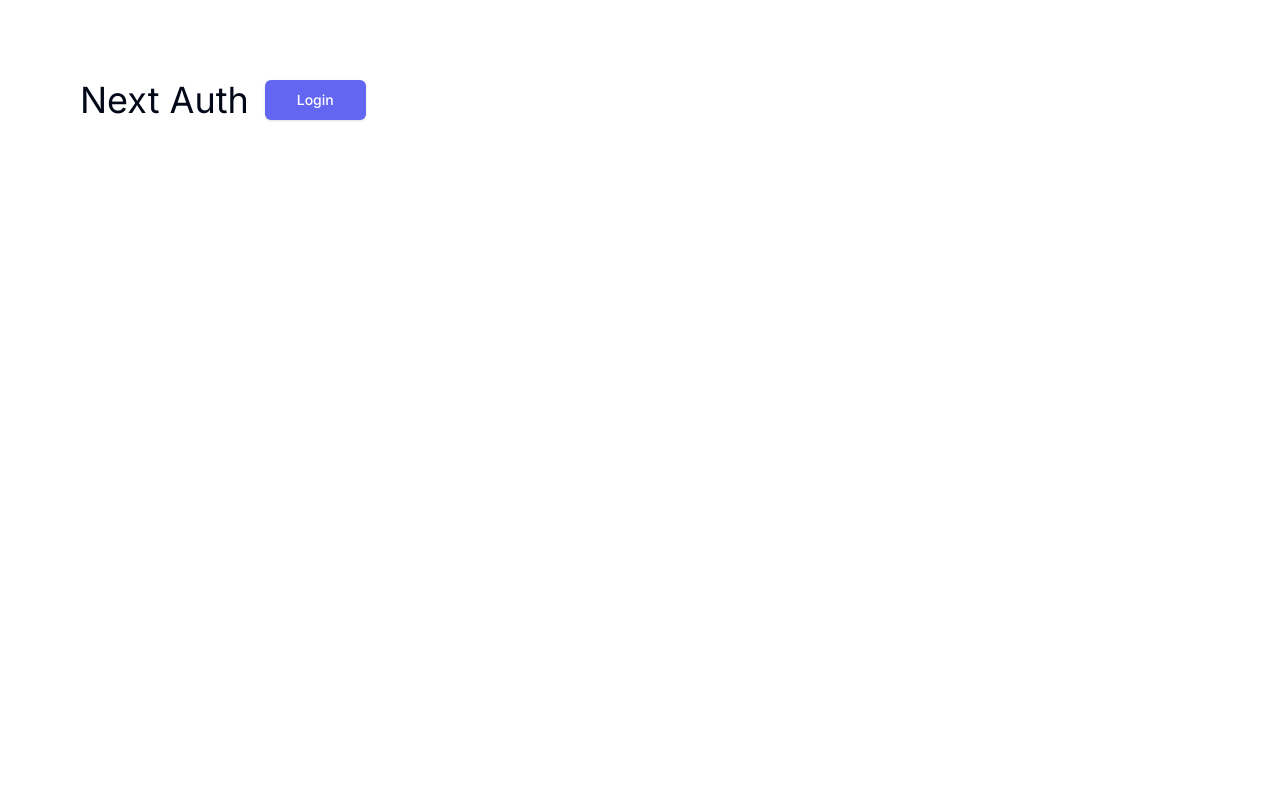
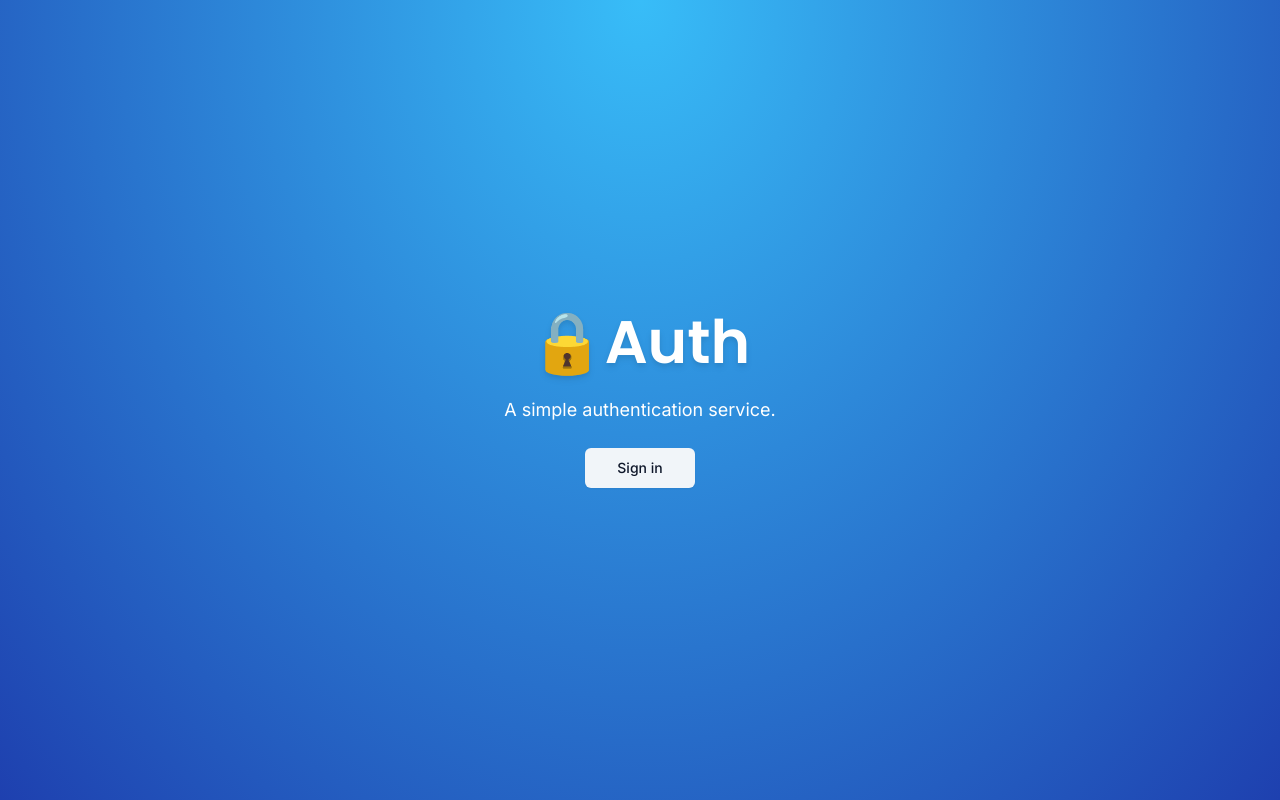
Before and after one commit to sougata-github/Next-Auth, a Next.js app: page / in a window 1280 px wide. Built offline with nearby package versions, Linux system fonts and the light colour scheme.

Commit message:
add hompage.

```diff
--- a/app/globals.css
+++ b/app/globals.css
@@ -1,6 +1,12 @@
 @tailwind base;
 @tailwind components;
 @tailwind utilities;
+
+html,
+body,
+:root {
+  height: 100%;
+}
 
 @layer base {
   :root {
--- a/app/page.tsx
+++ b/app/page.tsx
@@ -1,13 +1,37 @@
+import { Poppins } from "next/font/google";
+
+import { cn } from "@/lib/utils";
+
 import { Button } from "@/components/ui/button";
+import LoginButton from "@/components/auth/LoginButton";
+
+const font = Poppins({
+  subsets: ["latin"],
+  weight: ["600"],
+});
 
 const Page = () => {
   return (
-    <div className="text-4xl flex gap-x-4 p-20">
-      Next Auth
-      <Button size="lg" className="bg-indigo-500 text-white ">
-        Login
-      </Button>
-    </div>
+    <main className="flex h-full flex-col items-center justify-center bg-[radial-gradient(ellipse_at_top,var(--tw-gradient-stops))] from-sky-400 to-blue-800">
+      <div className="space-y-6 text-center">
+        <h1
+          className={cn(
+            "text-6xl font-semibold text-white drop-shadow-md",
+            font.className
+          )}
+        >
+          🔒Auth
+        </h1>
+        <p className="text-lg text-white">A simple authentication service.</p>
+        <div>
+          <LoginButton>
+            <Button variant="secondary" size="lg">
+              Sign in
+            </Button>
+          </LoginButton>
+        </div>
+      </div>
+    </main>
   );
 };
 
--- /dev/null
+++ b/components/auth/LoginButton.tsx
@@ -0,0 +1,29 @@
+"use client";
+
+import { useRouter } from "next/navigation";
+
+interface LoginButtonProps {
+  children: React.ReactNode;
+  mode?: "modal" | "redirect";
+  asChild?: boolean;
+}
+
+const LoginButton = ({
+  children,
+  mode = "redirect",
+  asChild,
+}: LoginButtonProps) => {
+  const router = useRouter();
+
+  const onClick = () => {
+    router.push("/auth/login");
+  };
+
+  return (
+    <span className="cursor-pointer" onClick={onClick}>
+      {children}
+    </span>
+  );
+};
+
+export default LoginButton;
```
